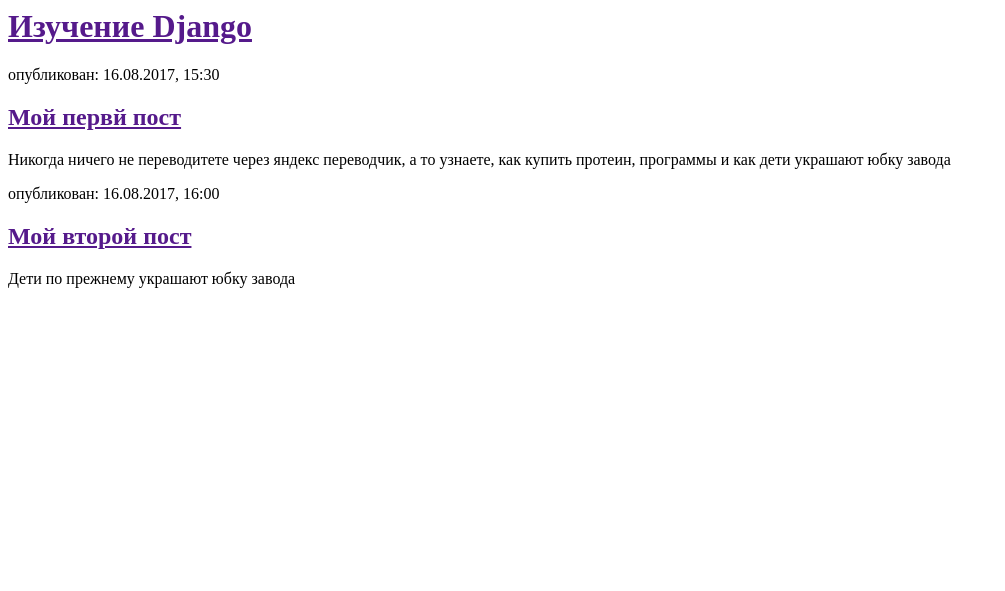
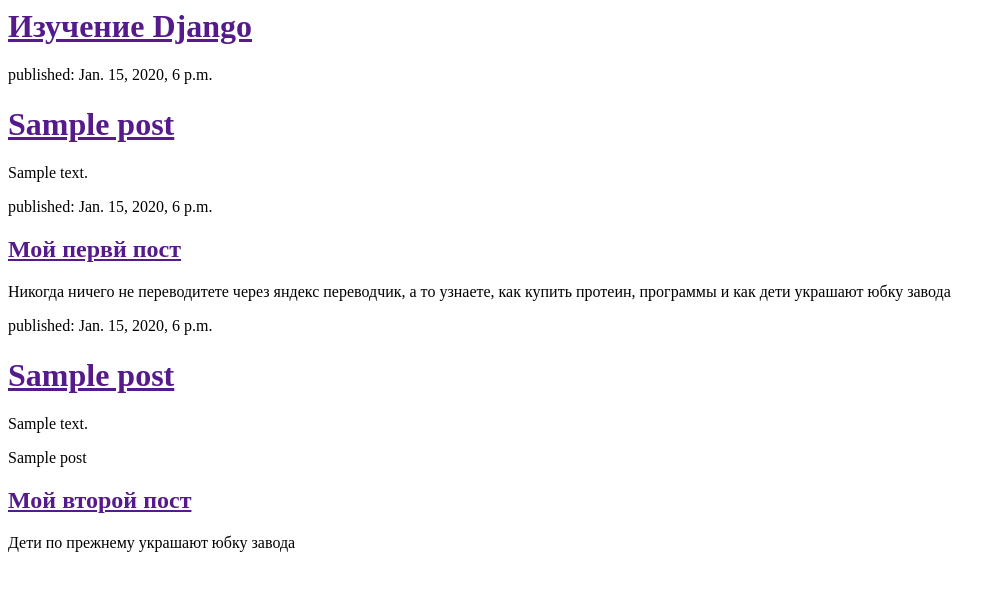
Before and after one commit to svinkinairina/blog, a Django app: template blog/templates/blog/post_list.html in a window 1280 px wide. Shown: the top 591 px of the page, without its empty margins (0-1005 px from the left). Run offline with Django 3.2, Linux system fonts and the light colour scheme; the template is opened without the code that fills it: values that come from a table or form of the project are taken from there, others are empty; tables that the repository leaves empty hold one stand-in row (values such as "Sample post").

Commit message:
Modified templates to display posts from database.

```diff
--- a/blog/templates/blog/post_list.html
+++ b/blog/templates/blog/post_list.html
@@ -7,16 +7,35 @@
 	<h1><a href="">Изучение Django</a></h1>
 	</div>
 
+ {% for post in posts %}
+        <div>
+            <p>published: {{ post.published_date }}</p>
+            <h1><a href="">{{ post.title }}</a></h1>
+            <p>{{ post.text|linebreaksbr }}</p>
+        </div>
+    {% endfor %}
+
 	<div>
-	 <p>опубликован: 16.08.2017, 15:30</p>
+	 published: {{ post.published_date }}
 	 <h2><a href="">Мой первй пост</a></h2>
 	 <p>Никогда ничего не переводитете через яндекс переводчик, а то узнаете, как купить протеин, программы и как дети украшают юбку завода</p>
 	</div>
 
+ {% for post in posts %}
+        <div>
+            <p>published: {{ post.published_date }}</p>
+            <h1><a href="">{{ post.title }}</a></h1>
+            <p>{{ post.text|linebreaksbr }}</p>
+        </div>
+    {% endfor %}
+
 	<div>
-		<p>опубликован: 16.08.2017, 16:00</p>
+		{% for post in posts %}
+        {{ post }}
+    {% endfor %}
 		<h2><a href="">Мой второй пост</a></h2>
 		<p>Дети по прежнему украшают юбку завода</p>
 	</div>
+
 </body>
 </html>
```
Also changed, not shown: blog/views.py (+5 -2 lines).
